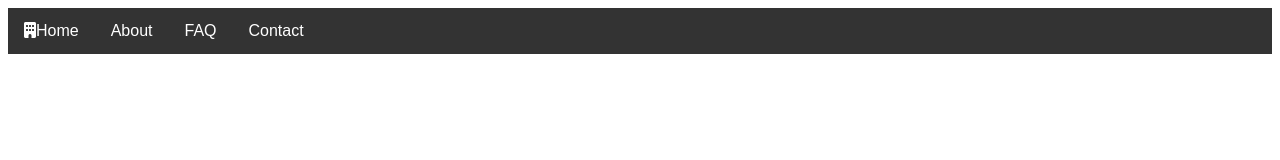
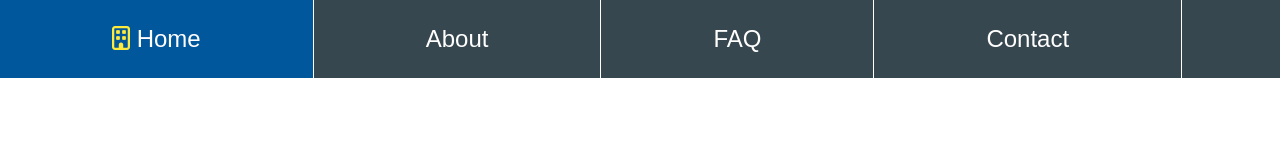
Before and after one commit to rstanton422/CoderVox_Practice, a plain HTML site: page 6-17_Nav_Bar/nav_bar.html in a window 1280 px wide. Drawn offline with Linux system fonts and the light colour scheme; a web font is replaced by a local one.

Commit message:
final touches added to nav bar tutorial

```diff
--- a/6-17_Nav_Bar/nav_bar.css
+++ b/6-17_Nav_Bar/nav_bar.css
@@ -1,20 +1,38 @@
+body, html {
+    margin: 0;
+
+}
+
 ul {
-    list-style-type: none;
+    list-style-type: none; /* removes the bullets */
+    background: #37474f; /* Sets the background color */
     margin: 0;
     padding: 0;
-    overflow: hidden;
-    background-color: #333;
+    overflow: hidden; /* this will hide excess content in box element */
 }
 
 li {
-    float: left;
+    float: left; /* sets all list elements in-line and not in a "stacked manner" */
+    border-right: 1px solid white; /* sets a border separator on the right */
 }
 
-li a {
-    display: block;
-    text-align: center;
-    padding: 14px 16px;
-    text-decoration: none;
+a {
+    display: block; /* converts things into block level elements */
+    padding: 25px 112px;
+    font-size: 24px;
+    color: white;
+    text-decoration: none; /* removes the underline on the content */
     font-family: 'Francois One', sans-serif;
-    color: white;
 }
+
+a:hover:not(.logo) {  /* hover will create a change effect when mouse icon "hovers" over element.  The "not" will select all but the whatever is in the parantheses.  In this example, it will act on all items in our list, but the one with the class logo (.logo) */
+    background: #263238;
+}
+
+.logo {
+    background: #01579B;
+}
+
+.fa-building {
+    color: #FFEB3B;
+}
--- a/6-17_Nav_Bar/nav_bar.html
+++ b/6-17_Nav_Bar/nav_bar.html
@@ -10,10 +10,10 @@
 </head>
 <body>
     <ul>
-        <li><a href="www.google.com"><i class="fas fa-building"></i>Home</a></li>
-        <li><a href="www.costco.com">About</a></li>
-        <li><a href="www.myspace.com">FAQ</a></li>
-        <li><a href="www.hotmail.com">Contact</a></li>
+        <li><a class="logo" href="#home"><i class="far fa-building"></i> Home</a></li>
+        <li><a href="#about">About</a></li>
+        <li><a href="#faq">FAQ</a></li>
+        <li><a href="#contact">Contact</a></li>
     </ul>
 </body>
 </html>
```
